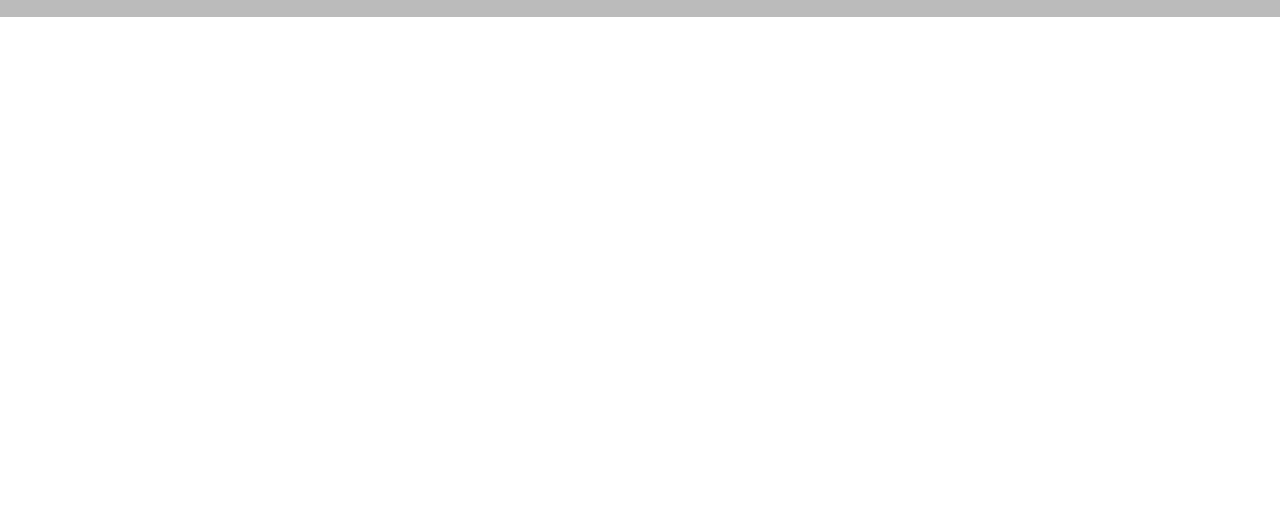
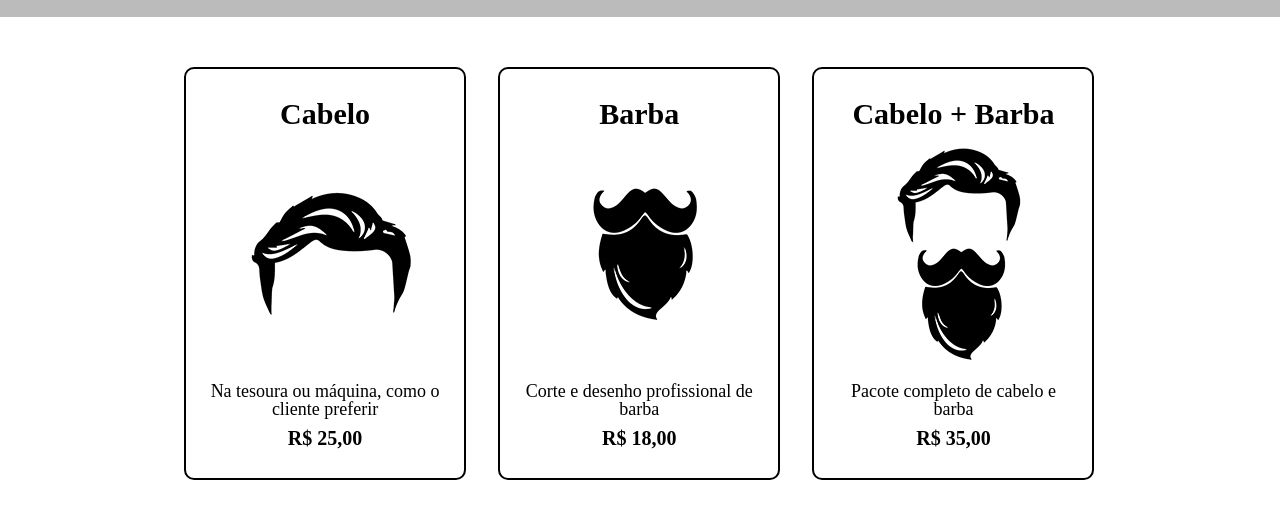
Before and after one commit to felipebrito-tech/alura-formacao-html-css, a plain HTML site: page html-css-parte02/produtos.html in a window 1280 px wide. Shown: the part 276-794 px from the top of the page. Drawn offline with Linux system fonts and the light colour scheme.

Commit message:
Criação da divisão de produtos com o uso da tag <main> | Modificação da apresentação da seção de produtos via CSS: até o arredondamento das bordas

```diff
--- a/html-css-parte02/css/produtos.css
+++ b/html-css-parte02/css/produtos.css
@@ -27,3 +27,36 @@ nav a {
     font-size: 22px;
     text-decoration: none;
 }
+
+.produtos {
+    width: 940px;
+    margin: 0 auto;
+    padding: 50px 0;
+}
+
+.produtos li {
+    display: inline-block;
+    text-align: center;
+    width: 30%;
+    vertical-align: top;
+    margin: 0 1.5%;
+    padding: 30px 20px;
+    box-sizing: border-box;
+    border: 2px solid #000000;
+    border-radius: 10px;
+}
+
+.produtos h2 {
+    font-size: 30px;
+    font-weight: bold;
+}
+
+.produto-descricao {
+    font-size: 18px;
+}
+
+.produto-preco {
+    font-size: 20px;
+    font-weight: bold;
+    margin-top: 10px;
+}
--- a/html-css-parte02/produtos.html
+++ b/html-css-parte02/produtos.html
@@ -22,5 +22,27 @@
                 </nav>
             </div>
         </header>
+        <main>
+            <ul class="produtos">
+                <li>
+                    <h2>Cabelo</h2>
+                    <img src="imagens/cabelo.jpg" alt="Produto Cabelo">
+                    <p class="produto-descricao">Na tesoura ou máquina, como o cliente preferir</p>
+                    <p class="produto-preco">R$ 25,00</p>
+                </li>
+                <li>
+                    <h2>Barba</h2>
+                    <img src="imagens/barba.jpg" alt="Produto Barba">
+                    <p class="produto-descricao">Corte e desenho profissional de barba</p>
+                    <p class="produto-preco">R$ 18,00</p>
+                </li>
+                <li>
+                    <h2>Cabelo + Barba</h2>
+                    <img src="imagens/cabelo+barba.jpg" alt="Produto Cabelo + Barba">
+                    <p class="produto-descricao">Pacote completo de cabelo e barba</p>
+                    <p class="produto-preco">R$ 35,00</p>
+                </li>
+            </ul>
+        </main>
     </body>
 </html>
```
